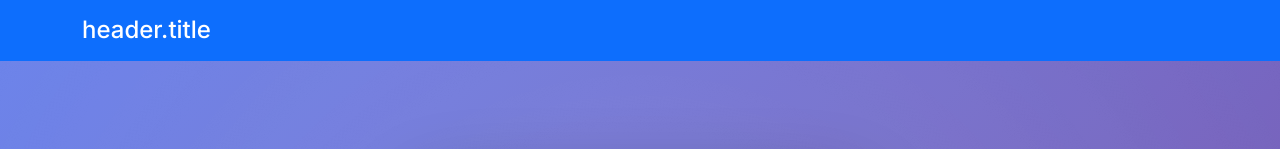
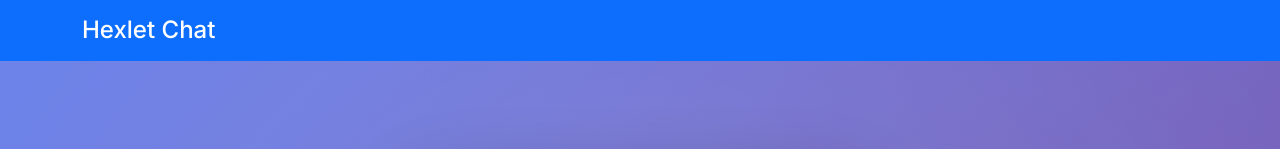
Before and after one commit to l1nky358/fullstack-javascript-project-12, a React (Vite) app in the folder frontend/: page /login in a window 1280 px wide. Shown: the top 149 px of the page. Built offline with nearby package versions, Linux system fonts and the light colour scheme.

Commit message:
Update Header.jsx

```diff
--- a/frontend/src/components/Header.jsx
+++ b/frontend/src/components/Header.jsx
@@ -15,7 +15,8 @@ const Header = () => {
   return (
     <header className="bg-primary text-white p-3">
       <div className="container d-flex justify-content-between align-items-center">
-        <h1 className="h4 m-0">{t('header.title')}</h1>
+        <h1 className="h4 m-0">Hexlet Chat</h1>
+
         {token && (
           <div>
             <span className="me-3">{username}</span>
```
